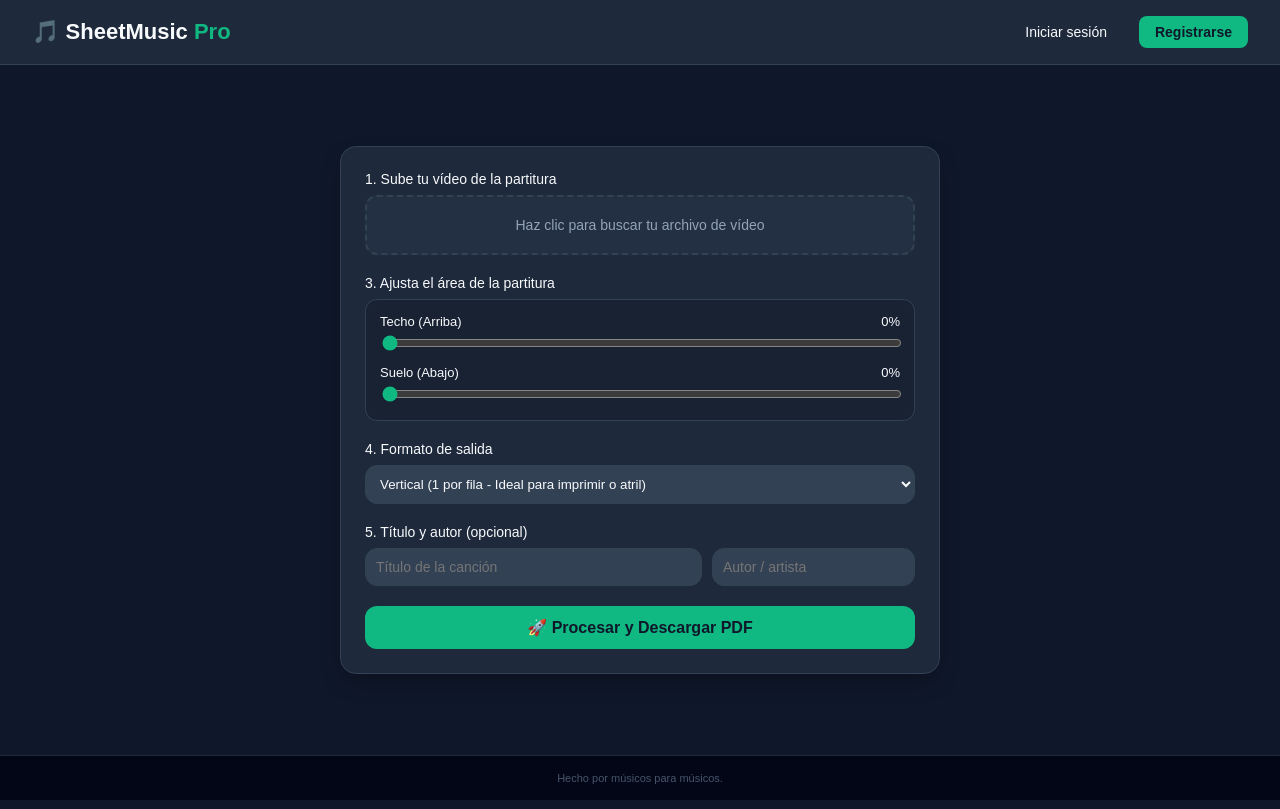
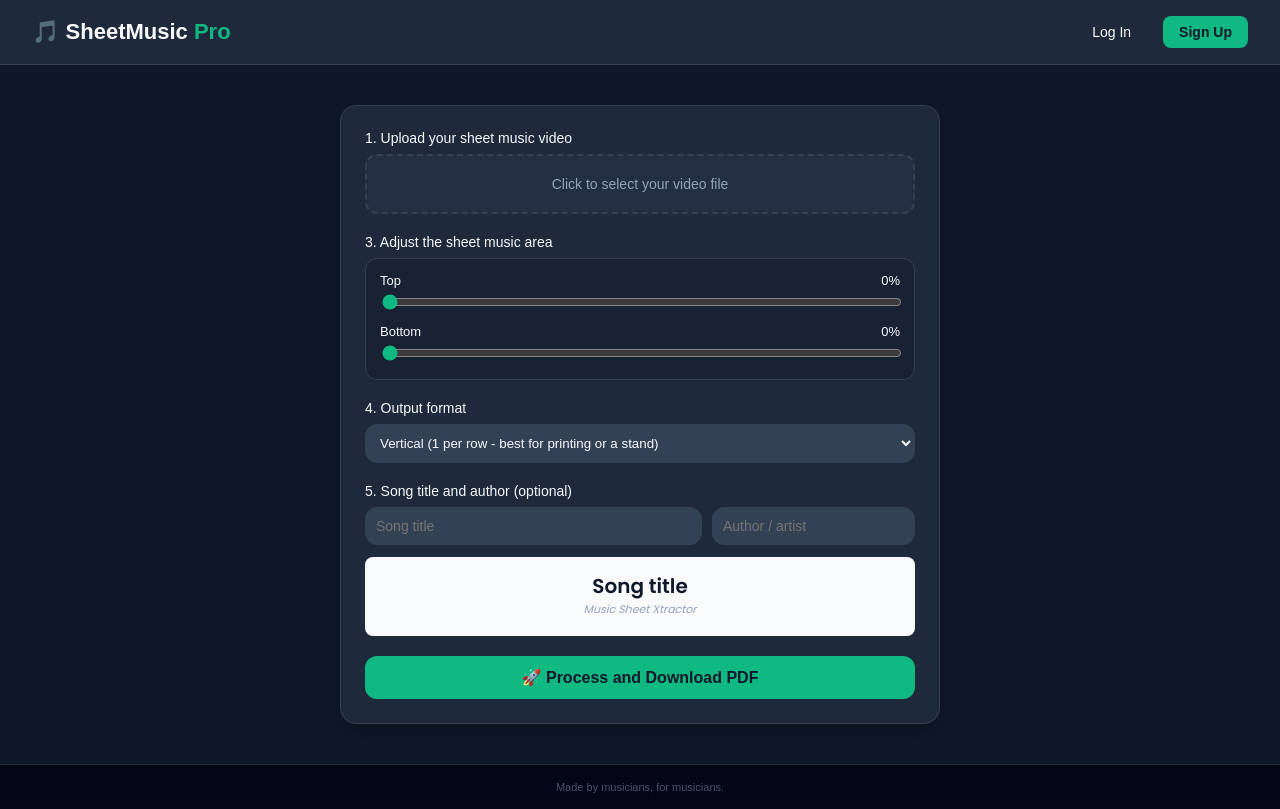
Before and after one commit to davidsantos660/extractor-partituras, a Flask app: page / in a window 1280 px wide. Run offline with Flask 3, Linux system fonts and the light colour scheme; some libraries are stand-ins or nearby versions.

Commit message:
Update index.html

```diff
--- a/templates/index.html
+++ b/templates/index.html
@@ -1,11 +1,11 @@
 <!DOCTYPE html>
-<html lang="es">
+<html lang="en">
 <head>
     <meta charset="UTF-8">
     <meta name="viewport" content="width=device-width, initial-scale=1">
     <title>SheetMusic Extractor Pro</title>
     <style>
-        /* NUEVO: misma fuente que se usa en el PDF, para que la previsualización sea fiel */
+        /* Same font used in the PDF, so the live preview matches the real output */
         @font-face {
             font-family: 'PartituraTitulo';
             src: url('/static/fonts/Poppins-SemiBold.ttf');
@@ -24,29 +24,30 @@
             {% if session.get('user_email') %}
                 <span>{{ session.get('user_email') }}</span>
                 {% if es_pro %}
-                    <span style="background-color:#10b981; color:#0f172a; padding:4px 8px; border-radius:20px; font-size:12px; font-weight:bold;">MIEMBRO PRO</span>
+                    <span style="background-color:#10b981; color:#0f172a; padding:4px 8px; border-radius:20px; font-size:12px; font-weight:bold;">PRO MEMBER</span>
                 {% elif creditos > 0 %}
-                    <a href="/comprar/suscripcion" style="background-color:#10b981; color:#0f172a; text-decoration:none; padding:8px 16px; border-radius:8px; font-weight:600; font-size:14px;">Hazte Pro (€1.00/mes)</a>
-                    <span style="background-color:#3b82f6; color:#fff; padding:4px 8px; border-radius:20px; font-size:12px; font-weight:bold;">{{ creditos }} CRÉDITOS</span>
+                    <a href="/comprar/suscripcion" style="background-color:#10b981; color:#0f172a; text-decoration:none; padding:8px 16px; border-radius:8px; font-weight:600; font-size:14px;">Go Pro (€0.99/mo)</a>
+                    <span style="background-color:#3b82f6; color:#fff; padding:4px 8px; border-radius:20px; font-size:12px; font-weight:bold;">{{ creditos }} CREDITS</span>
                 {% else %}
-                    <a href="/comprar/suscripcion" style="background-color:#10b981; color:#0f172a; text-decoration:none; padding:8px 16px; border-radius:8px; font-weight:600; font-size:14px;">Hazte Pro (€1.00/mes)</a>
-                    <span style="background-color:#475569; color:#fff; padding:4px 8px; border-radius:20px; font-size:12px; font-weight:bold;">CUENTA GRATIS ({{ creditos }} CRÉDITOS)</span>
+                    <a href="/comprar/suscripcion" style="background-color:#10b981; color:#0f172a; text-decoration:none; padding:8px 16px; border-radius:8px; font-weight:600; font-size:14px;">Go Pro (€0.99/mo)</a>
+                    <span style="background-color:#475569; color:#fff; padding:4px 8px; border-radius:20px; font-size:12px; font-weight:bold;">FREE ACCOUNT ({{ creditos }} CREDITS)</span>
                 {% endif %}
-                <a href="/logout" style="color:#f43f5e; text-decoration:none; margin-left:8px; font-size:14px;">Cerrar sesión</a>
+                <a href="/logout" style="color:#f43f5e; text-decoration:none; margin-left:8px; font-size:14px;">Sign Out</a>
             {% else %}
-                <a href="/login" style="color:#f8fafc; text-decoration:none; margin-right:16px; font-size:14px;">Iniciar sesión</a>
-                <a href="/registro" style="background-color:#10b981; color:#0f172a; text-decoration:none; padding:8px 16px; border-radius:8px; font-weight:600; font-size:14px;">Registrarse</a>
+                <a href="/login" style="color:#f8fafc; text-decoration:none; margin-right:16px; font-size:14px;">Log In</a>
+                <a href="/registro" style="background-color:#10b981; color:#0f172a; text-decoration:none; padding:8px 16px; border-radius:8px; font-weight:600; font-size:14px;">Sign Up</a>
             {% endif %}
         </div>
     </header>
 
     <div style="flex: 1; display: flex; align-items: center; justify-content: center; padding: 40px 20px;">
         <main style="width:100%; max-width:550px; padding:24px; background-color:#1e293b; border-radius:16px; border:1px solid #334155; box-shadow: 0 10px 25px -5px rgba(0, 0, 0, 0.3);">
-            <form action="/" method="POST" enctype="multipart/form-data" onsubmit="mostrarCarga()">
+            <form id="form-partitura" action="/" method="POST" enctype="multipart/form-data">
+                <div id="pasos-formulario">
                     <div style="margin-bottom:20px;">
-                    <label style="display:block; font-size:14px; margin-bottom:8px;">1. Sube tu vídeo de la partitura</label>
+                        <label style="display:block; font-size:14px; margin-bottom:8px;">1. Upload your sheet music video</label>
                         <div style="border:2px dashed #334155; padding:20px; text-align:center; border-radius:12px; cursor:pointer; background-color:rgba(51,65,85,0.3);" onclick="document.getElementById('video-input').click()">
-                        <p id="texto-subida" style="margin:0; font-size:14px; color:#94a3b8;">Haz clic para buscar tu archivo de vídeo</p>
+                            <p id="texto-subida" style="margin:0; font-size:14px; color:#94a3b8;">Click to select your video file</p>
                             <input type="file" id="video-input" name="video" accept=".mp4,.mkv,.avi" style="display:none;" required onchange="procesarVideoLocal(event)" />
                         </div>
                     </div>
@@ -55,19 +56,18 @@
                         <canvas id="canvas-preview" style="width:100%; display:block; height:auto;"></canvas>
                     </div>
 
-                <!-- NUEVO: bloque para recortar la duración y evitar intro/outro sin partitura -->
                     <div id="bloque-recorte-duracion" style="display:none; margin-bottom:20px;">
-                    <label style="display:block; font-size:14px; margin-bottom:8px;">2. Recorta la duración (evita intro/outro)</label>
+                        <label style="display:block; font-size:14px; margin-bottom:8px;">2. Trim the duration (skip intro/outro)</label>
                         <div style="background-color:rgba(15,23,42,0.4); padding:14px; border-radius:12px; border:1px solid #334155;">
                             <div style="margin-bottom:10px;">
                                 <div style="display:flex; justify-content:space-between; font-size:13px; margin-bottom:4px;">
-                                <span>Inicio</span><span id="txt-inicio">0:00</span>
+                                    <span>Start</span><span id="txt-inicio">0:00</span>
                                 </div>
                                 <input type="range" id="rango_inicio" min="0" max="100" value="0" style="width:100%; accent-color:#10b981;" oninput="actualizarRecorteDuracion('inicio')">
                             </div>
                             <div>
                                 <div style="display:flex; justify-content:space-between; font-size:13px; margin-bottom:4px;">
-                                <span>Fin</span><span id="txt-fin">0:00</span>
+                                    <span>End</span><span id="txt-fin">0:00</span>
                                 </div>
                                 <input type="range" id="rango_fin" min="0" max="100" value="100" style="width:100%; accent-color:#10b981;" oninput="actualizarRecorteDuracion('fin')">
                             </div>
@@ -77,48 +77,60 @@
                     </div>
 
                     <div style="margin-bottom:20px;">
-                    <label style="display:block; font-size:14px; margin-bottom:8px;">3. Ajusta el área de la partitura</label>
+                        <label style="display:block; font-size:14px; margin-bottom:8px;">3. Adjust the sheet music area</label>
                         <div style="background-color:rgba(15,23,42,0.4); padding:14px; border-radius:12px; border:1px solid #334155;">
                             <div style="margin-bottom:10px;">
-                            <div style="display:flex; justify-content:space-between; font-size:13px; margin-bottom:4px;"><span>Techo (Arriba)</span><span><span id="val-sup">0</span>%</span></div>
+                                <div style="display:flex; justify-content:space-between; font-size:13px; margin-bottom:4px;"><span>Top</span><span><span id="val-sup">0</span>%</span></div>
                                 <input type="range" name="corte_sup" id="corte_sup" min="0" max="90" value="0" style="width:100%; accent-color:#10b981;" oninput="actualizarCorte()">
                             </div>
                             <div>
-                            <div style="display:flex; justify-content:space-between; font-size:13px; margin-bottom:4px;"><span>Suelo (Abajo)</span><span><span id="val-inf">0</span>%</span></div>
+                                <div style="display:flex; justify-content:space-between; font-size:13px; margin-bottom:4px;"><span>Bottom</span><span><span id="val-inf">0</span>%</span></div>
                                 <input type="range" name="corte_inf" id="corte_inf" min="0" max="90" value="0" style="width:100%; accent-color:#10b981;" oninput="actualizarCorte()">
                             </div>
                         </div>
                     </div>
 
                     <div style="margin-bottom:20px;">
-                    <label style="display:block; font-size:14px; margin-bottom:8px;">4. Formato de salida</label>
+                        <label style="display:block; font-size:14px; margin-bottom:8px;">4. Output format</label>
                         <select name="formato" style="width:100%; background-color:#334155; border:1px solid #334155; border-radius:12px; padding:10px; color:#f8fafc; outline:none;">
-                        <option value="1" selected>Vertical (1 por fila - Ideal para imprimir o atril)</option>
-                        <option value="2">Horizontal (2 por fila - Ideal para pantallas de PC)</option>
+                            <option value="1" selected>Vertical (1 per row - best for printing or a stand)</option>
+                            <option value="2">Horizontal (2 per row - best for computer screens)</option>
                         </select>
                     </div>
 
                     <div style="margin-bottom:20px;">
-                    <label style="display:block; font-size:14px; margin-bottom:8px;">5. Título y autor (opcional)</label>
+                        <label style="display:block; font-size:14px; margin-bottom:8px;">5. Song title and author (optional)</label>
                         <div style="display:flex; gap:10px; margin-bottom:12px;">
-                        <input type="text" name="titulo" id="input-titulo" placeholder="Título de la canción" maxlength="80" oninput="actualizarPreviewTitulo()" style="flex:2; box-sizing:border-box; background-color:#334155; border:1px solid #334155; border-radius:12px; padding:10px; color:#f8fafc; outline:none; font-size:14px;">
-                        <input type="text" name="autor" id="input-autor" placeholder="Autor / artista" maxlength="50" oninput="actualizarPreviewTitulo()" style="flex:1; box-sizing:border-box; background-color:#334155; border:1px solid #334155; border-radius:12px; padding:10px; color:#f8fafc; outline:none; font-size:14px;">
+                            <input type="text" name="titulo" id="input-titulo" placeholder="Song title" maxlength="80" oninput="actualizarPreviewTitulo()" style="flex:2; box-sizing:border-box; background-color:#334155; border:1px solid #334155; border-radius:12px; padding:10px; color:#f8fafc; outline:none; font-size:14px;">
+                            <input type="text" name="autor" id="input-autor" placeholder="Author / artist" maxlength="50" oninput="actualizarPreviewTitulo()" style="flex:1; box-sizing:border-box; background-color:#334155; border:1px solid #334155; border-radius:12px; padding:10px; color:#f8fafc; outline:none; font-size:14px;">
                         </div>
 
-                    <!-- NUEVO: previsualización en vivo, con la fuente real que se usará en el PDF -->
-                    <div id="preview-titulo-caja" style="display:none; background-color:#f8fafc; border-radius:8px; padding:14px 18px; position:relative; min-height:50px;">
+                        <!-- Live preview, using the real font/layout that will be used in the PDF -->
+                        <div id="preview-titulo-caja" style="background-color:#f8fafc; border-radius:8px; padding:14px 18px; position:relative; min-height:50px;">
                             <div id="preview-titulo-texto" style="font-family:'PartituraTitulo', sans-serif; color:#0f172a; font-size:20px; text-align:center;"></div>
+                            <div id="preview-marca-bajo-titulo" style="font-family:'PartituraAutor', sans-serif; color:#94a3b8; font-size:11px; text-align:center; font-style:italic;">Music Sheet Xtractor</div>
                             <div id="preview-autor-texto" style="font-family:'PartituraAutor', sans-serif; color:#475569; font-size:12px; text-align:right; margin-top:4px;"></div>
+                            <div id="preview-marca-bajo-autor" style="font-family:'PartituraAutor', sans-serif; color:#94a3b8; font-size:10px; text-align:right; font-style:italic;"></div>
                         </div>
                     </div>
 
-                <button type="submit" id="btn-submit" style="width:100%; background-color:#10b981; color:#0f172a; font-size:16px; font-weight:700; padding:12px; border:none; border-radius:12px; cursor:pointer;">🚀 Procesar y Descargar PDF</button>
-                <div id="loading" style="text-align:center; color:#10b981; font-weight:600; padding:10px; display:none;">⏳ Recortando márgenes... Esto puede tardar un minuto.</div>
+                    <button type="submit" id="btn-submit" style="width:100%; background-color:#10b981; color:#0f172a; font-size:16px; font-weight:700; padding:12px; border:none; border-radius:12px; cursor:pointer;">🚀 Process and Download PDF</button>
+                    <div id="loading" style="text-align:center; color:#10b981; font-weight:600; padding:10px; display:none;">⏳ Trimming margins... this can take a minute.</div>
+                    <div id="error-box" style="display:none; text-align:center; color:#f87171; font-weight:600; padding:10px; font-size:14px;"></div>
+                </div>
+
+                <!-- Shown after a successful PDF download, instead of the form -->
+                <div id="pantalla-exito" style="display:none; text-align:center; padding:20px 0;">
+                    <p style="font-size:40px; margin:0;">✅</p>
+                    <p style="font-size:16px; font-weight:600; margin:10px 0 4px;">Your PDF is ready and downloading!</p>
+                    <p style="font-size:13px; color:#94a3b8; margin:0 0 20px;">Want to extract another song?</p>
+                    <button type="button" onclick="generarOtraVez()" style="width:100%; background-color:#10b981; color:#0f172a; font-size:16px; font-weight:700; padding:12px; border:none; border-radius:12px; cursor:pointer;">🔁 Generate another sheet</button>
+                </div>
             </form>
         </main>
     </div>
 
-    <footer style="padding:16px; text-align:center; font-size:11px; color:#475569; background-color:#020617; border-top:1px solid #1e293b;">Hecho por músicos para músicos.</footer>
+    <footer style="padding:16px; text-align:center; font-size:11px; color:#475569; background-color:#020617; border-top:1px solid #1e293b;">Made by musicians, for musicians.</footer>
     <video id="video-oculto" style="display:none;"></video>
 
     <script>
@@ -127,11 +139,6 @@
         let ctx = canvas.getContext('2d');
         let fotogramaCargado = false;
 
-        function mostrarCarga() {
-            document.getElementById('btn-submit').style.display = 'none';
-            document.getElementById('loading').style.display = 'block';
-        }
-
         function procesarVideoLocal(e) {
             const f = e.target.files; if (!f || f.length === 0) return;
             document.getElementById('texto-subida').innerText = f[0].name;
@@ -139,7 +146,6 @@
             videoOculto.onloadedmetadata = () => {
                 videoOculto.currentTime = 15;
 
-                // NUEVO: mostrar el bloque de recorte de duración y fijar el rango completo por defecto
                 document.getElementById('bloque-recorte-duracion').style.display = 'block';
                 document.getElementById('rango_inicio').value = 0;
                 document.getElementById('rango_fin').value = 100;
@@ -172,7 +178,6 @@
             dibujarGuias();
         }
 
-        // NUEVO: lógica del recorte de duración (intro/outro)
         function formatearTiempo(seg) {
             const m = Math.floor(seg / 60);
             const s = Math.floor(seg % 60).toString().padStart(2, '0');
@@ -186,7 +191,6 @@
             let inicio = parseFloat(document.getElementById('rango_inicio').value) / 100 * duracion;
             let fin = parseFloat(document.getElementById('rango_fin').value) / 100 * duracion;
 
-            // Evita que el inicio se pase del fin (y viceversa)
             if (inicio >= fin) {
                 if (origen === 'fin') {
                     fin = Math.min(duracion, inicio + 1);
@@ -202,22 +206,79 @@
             document.getElementById('input_inicio_seg').value = inicio.toFixed(2);
             document.getElementById('input_fin_seg').value = fin.toFixed(2);
 
-            // NUEVO: mueve la preview al frame de INICIO o de FIN según el slider que hayas movido tú
-            // Si el punto es el segundo 0 exacto, algunos navegadores muestran un frame en negro
-            // porque aún no lo han decodificado — saltamos a una fracción de segundo después solo para la vista previa.
+            // Browsers sometimes show a black frame when seeking to the exact 0.0 mark
+            // (the first frame isn't decoded yet) — nudge slightly forward just for the preview.
             const tiempoParaVerPreview = (origen === 'fin') ? fin : Math.max(inicio, 0.08);
             videoOculto.currentTime = tiempoParaVerPreview;
         }
-        // NUEVO: previsualización en vivo del título/autor, con la misma fuente del PDF
+
+        // Live preview of title/author, matching the real PDF layout:
+        // - With a title: the brand name sits below the author (top-right).
+        // - Without a title: the brand name becomes a small subtitle instead.
         function actualizarPreviewTitulo() {
             const titulo = document.getElementById('input-titulo').value.trim();
             const autor = document.getElementById('input-autor').value.trim();
-            const caja = document.getElementById('preview-titulo-caja');
 
-            document.getElementById('preview-titulo-texto').innerText = titulo;
+            document.getElementById('preview-titulo-texto').innerText = titulo || 'Song title';
             document.getElementById('preview-autor-texto').innerText = autor;
 
-            caja.style.display = (titulo || autor) ? 'block' : 'none';
+            const marcaBajoTitulo = document.getElementById('preview-marca-bajo-titulo');
+            const marcaBajoAutor = document.getElementById('preview-marca-bajo-autor');
+
+            if (titulo) {
+                marcaBajoTitulo.style.display = 'none';
+                marcaBajoAutor.style.display = 'block';
+                marcaBajoAutor.innerText = 'Music Sheet Xtractor';
+            } else {
+                marcaBajoTitulo.style.display = 'block';
+                marcaBajoAutor.style.display = 'none';
+            }
+        }
+        actualizarPreviewTitulo();
+
+        // Submit the form with fetch so we can show a "generate another" screen
+        // instead of leaving the page stuck on the loading state after the download.
+        document.getElementById('form-partitura').addEventListener('submit', function (e) {
+            e.preventDefault();
+
+            document.getElementById('btn-submit').style.display = 'none';
+            document.getElementById('loading').style.display = 'block';
+            document.getElementById('error-box').style.display = 'none';
+
+            const datos = new FormData(this);
+
+            fetch('/', { method: 'POST', body: datos })
+                .then(async (respuesta) => {
+                    if (!respuesta.ok) {
+                        const texto = await respuesta.text();
+                        throw new Error(texto || 'Something went wrong while processing the video.');
+                    }
+                    return respuesta.blob();
+                })
+                .then((blob) => {
+                    const url = window.URL.createObjectURL(blob);
+                    const enlace = document.createElement('a');
+                    enlace.href = url;
+                    enlace.download = 'sheet_music.pdf';
+                    document.body.appendChild(enlace);
+                    enlace.click();
+                    enlace.remove();
+                    window.URL.revokeObjectURL(url);
+
+                    document.getElementById('pasos-formulario').style.display = 'none';
+                    document.getElementById('pantalla-exito').style.display = 'block';
+                })
+                .catch((error) => {
+                    document.getElementById('loading').style.display = 'none';
+                    document.getElementById('btn-submit').style.display = 'block';
+                    const caja = document.getElementById('error-box');
+                    caja.innerText = '⚠️ ' + error.message;
+                    caja.style.display = 'block';
+                });
+        });
+
+        function generarOtraVez() {
+            window.location.reload();
         }
     </script>
 </body>
```
Lines whose indentation alone changed are shown as unchanged.
